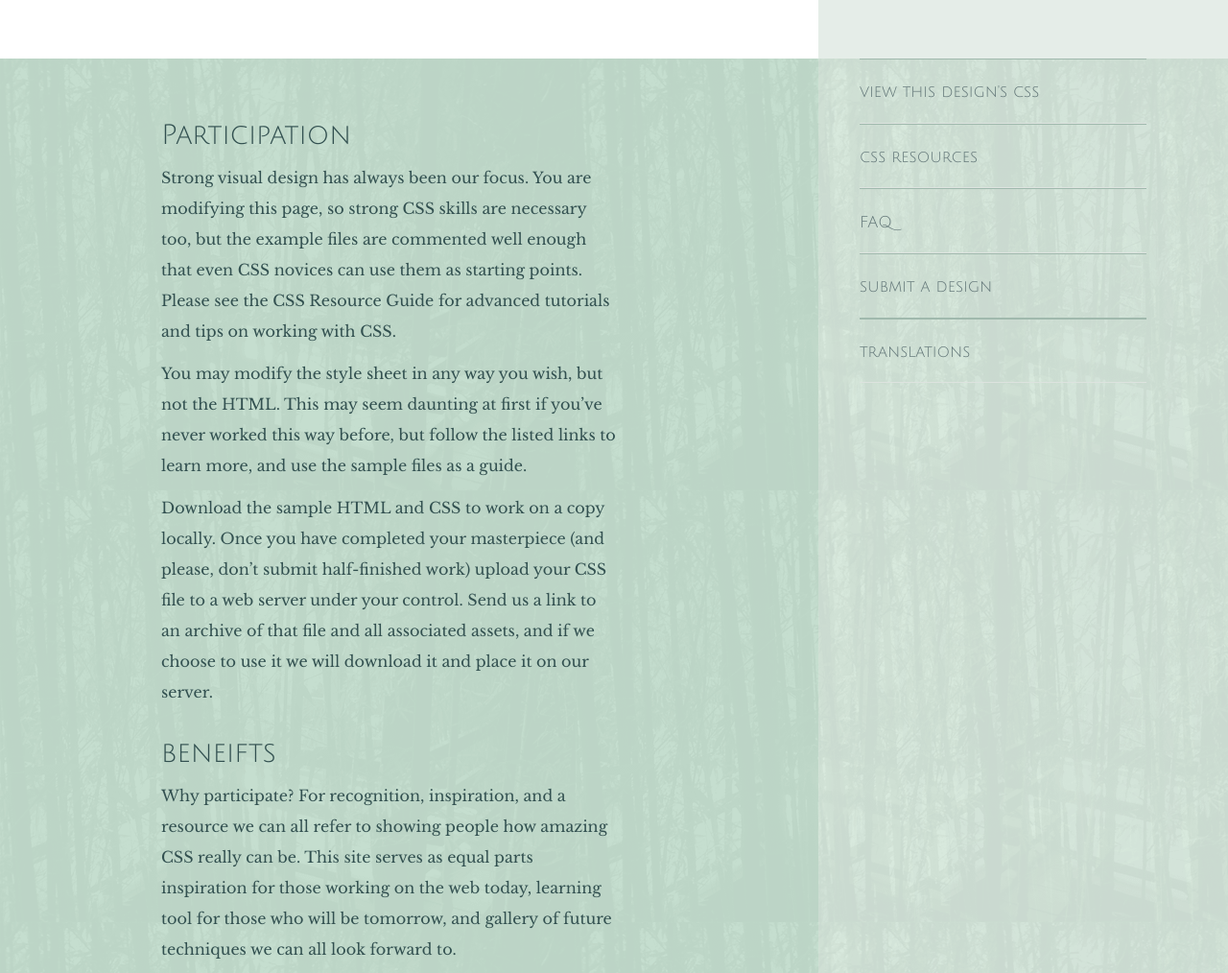
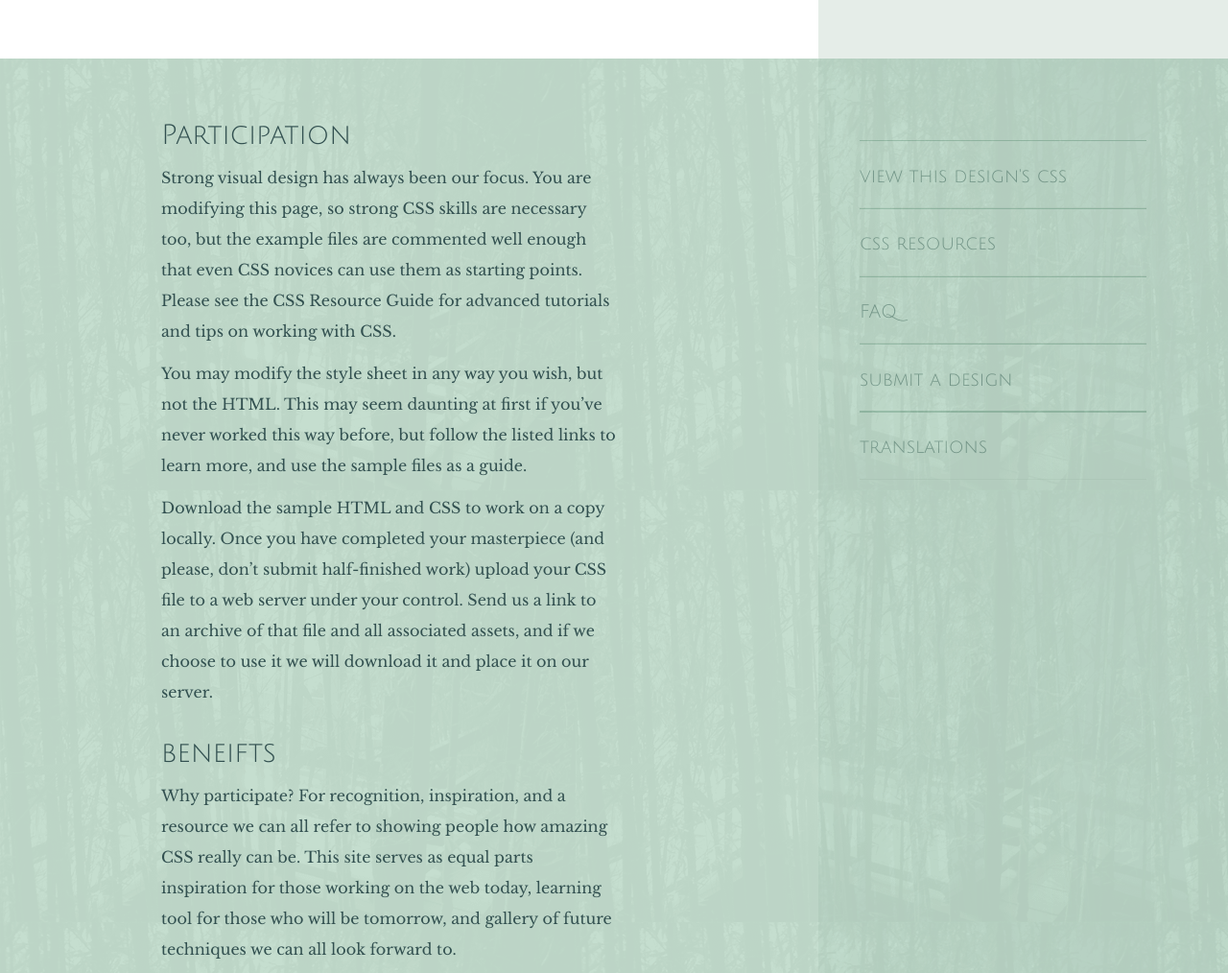
Before and after one commit to Domniea/level-2, a plain HTML site: page projects/zen-garden/index.html in a window 1280 px wide. Shown: the part 1315-2329 px from the top of the page at 96% size. Drawn offline with Linux system fonts and the light colour scheme.

Commit message:
Zen Garden

```diff
--- a/projects/zen-garden/style.css
+++ b/projects/zen-garden/style.css
@@ -627,8 +627,8 @@ h3 {
 
     #navMiddle {
         background-color: #edf4f070;
-        z-index: 5;
-        color: #607476;
+        z-index: 2;
+        color: #394445;
         grid-column: 5 / 7;
         grid-row: 3 / 4;
         height: auto;
@@ -637,11 +637,11 @@ h3 {
 
     #navMiddle ul {
         font-family: julius_sans_one;
-        font-size: 1.3;
+        font-size: 1.5em;
         display: flex;
         flex-direction: column;
         list-style: none;
-        /* margin-top: 25%; */
+        margin-top: 20%;
     }
 
     #navMiddle li {
```
